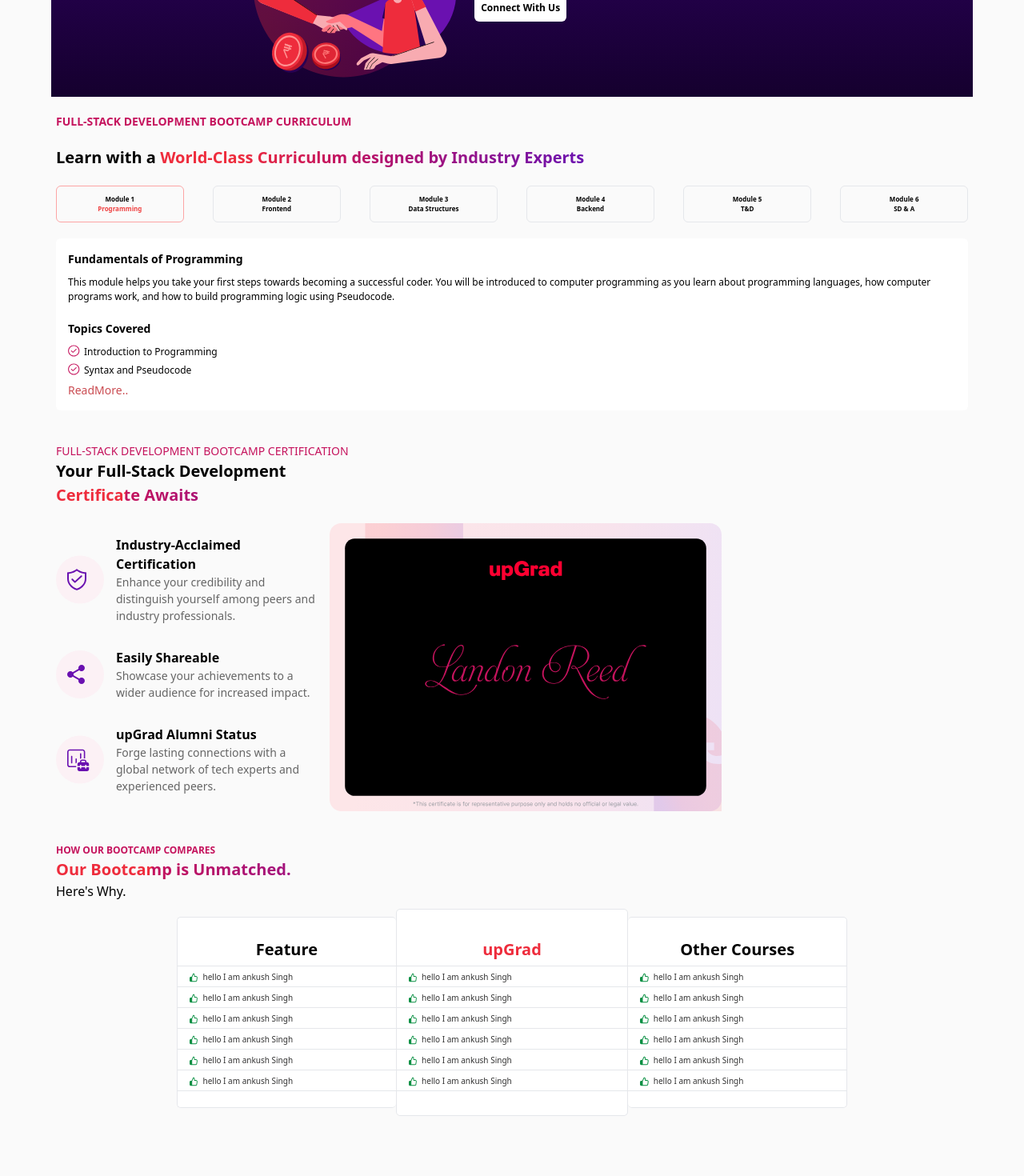
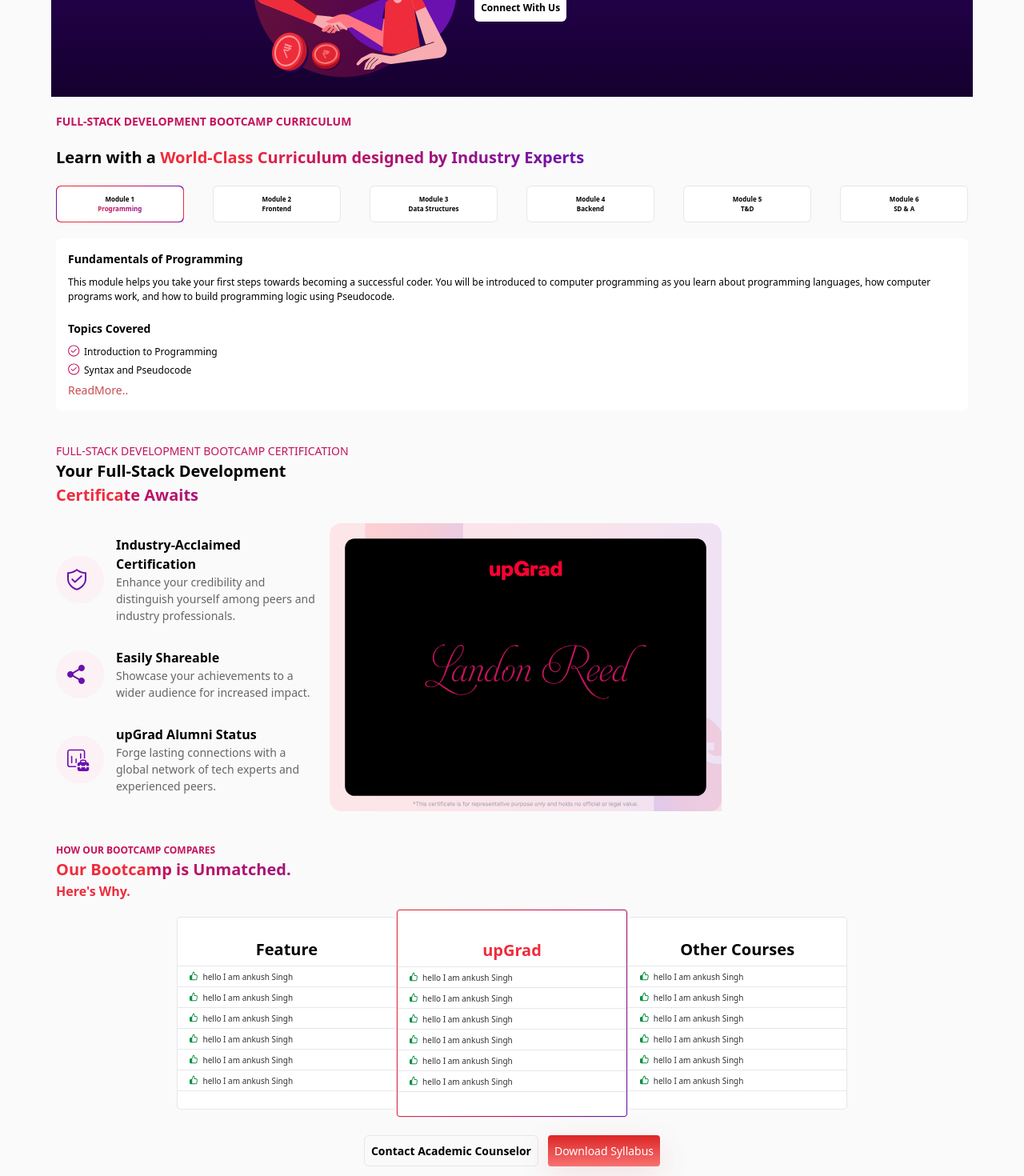
Before and after one commit to ankush788/temp, a React (Create React App) app: page / in a window 1280 px wide. Shown: the part 792-2262 px from the top of the page at 80% size. Before the commit the page ends 2197 px from the top, so only its background shows below. Built offline with nearby package versions, Linux system fonts and the light colour scheme.

Commit message:
download button

```diff
--- /dev/null
+++ b/src/GobalComponent/Button/DownloadButton.jsx
@@ -0,0 +1,25 @@
+import React from "react";
+
+const DownloadButton = () => {
+  const handleDownload = () => {
+    // Path to your PDF file in the public directory
+    const filePath = "/propel_ai-powered_fullstack_engineering.pdf";
+    const link = document.createElement("a");
+    link.href = filePath;
+    link.download = "propel_ai-powered_fullstack_engineering.pdf"; // The name with which the file will be downloaded
+    document.body.appendChild(link);
+    link.click();
+    document.body.removeChild(link);
+  };
+
+  return (
+    <button
+      className="bg-gradient-to-t from-red-400 to-red-600 rounded button-shadow text-[#fff] p-2 text-[10px] lg:text-[14px]"
+      onClick={handleDownload}
+    >
+      Download Syllabus
+    </button>
+  );
+};
+
+export default DownloadButton;
--- a/src/component/CourseCard/CourseCard.jsx
+++ b/src/component/CourseCard/CourseCard.jsx
@@ -1,6 +1,6 @@
 import React from "react";
 import Point from "./Point";
-import RedButton from "../../GobalComponent/Button/RedButton"
+import DownloadButton from "../../GobalComponent/Button/DownloadButton";
 import Button from "../../GobalComponent/Button/Button";
 import shareImg from "../../asset/share.png";
 import CodeEditor from "../../asset/codeEditor.png";
@@ -12,7 +12,6 @@
         Home {">"} AI powered Full Stack Development{" "}
       </p>
       <div className="bg-white inherit-all-bg rounded-[40px] pb-[40px] p-3 border-[1px] border-solid lg:w-[40%] lg:ml-[70px] lg:mx-0  mx-[20px]">
-
         <div className="  lg:ml-[30px] lg:mt-[40px]  flex   items-center ">
           <button className="Purple-gradient rounded-[20px] px-3 py-2 lg:text-[10px] text-[8px]  mt-0  text-white font-semibold md:mx-0 ">
             POPULAR
@@ -60,10 +59,7 @@
             text="Talk to career counsellor"
             attribute=" font-semibold border  border-[2px] rounded  ml-[30px] mr-2  p-1.5 "
           />
-          <RedButton
-            text="Download Syllabus"
-            attribute="border  border-[2px] p-1.5 font-semibold text-white mr-2"
-          />
+          <DownloadButton />
         </div>
       </div>
     </div>
--- a/src/component2/BootCampInfo/BootCampInfo.jsx
+++ b/src/component2/BootCampInfo/BootCampInfo.jsx
@@ -1,6 +1,9 @@
 import React from "react";
 import Point from "./Points";
 import Thumbs from "../../asset/thumbsUp.svg";
+import DownloadButton from "../../GobalComponent/Button/DownloadButton";
+import Button from "../../GobalComponent/Button/Button";
+
 export default function BootCampInfo() {
   let points = [];
   for (let i = 0; i < 6; i++) {
@@ -14,20 +17,24 @@
       <h2 className="smallRed-gradient-text  lg:text-[20px] text-[14px] font-semibold">
         Our Bootcamp is Unmatched.
       </h2>
-      <h2>Here's Why.</h2>
-      <div className="lg:flex justify-center lg:w-[75%] mx-auto block my-[20px]">
-        <div className=" py-[20px] bg-white  inherit-all-bg   border-t border-b border-l rounded-[5px] lg:w-[32%] lg:my-0 my-[10px]">
+      <h2 className="smallRed-gradient-text font-semibold">Here's Why.</h2>
+      <div className="lg:flex justify-center lg:w-[75%] mx-auto block my-[20px] ">
+        <div className=" py-[20px] bg-white  inherit-all-bg   border-t border-b border-l rounded-[5px] lg:w-[32%] lg:my-0 my-[10px] ">
           <h2 className="text-[#000] font-semibold text-center py-[5px] lg:text-[20px] text-[14px] border-b   ">
             Feature
           </h2>
           {points.map((ele, key) => ele)}
         </div>
-        <div className=" py-[30px] bg-white  inherit-all-bg   border rounded-[5px]  lg:w-[34%] lg:my-[-10px] my-[10px]">
-          <h2 className="text-[#EE2C3C] font-semibold text-center py-[5px] lg:text-[20px] text-[14px] border-b  ">
-            upGrad
-          </h2>
-          {points.map((ele, key) => ele)}
+
+        <div className=" border rounded-[5px]  lg:w-[34%] lg:my-[-10px] my-[10px] red-gradient">
+          <div className="m-[1px]  bg-white  inherit-all-bg py-[30px]  rounded-[3px]">
+            <h2 className="text-[#EE2C3C] font-semibold text-center py-[5px] lg:text-[20px] text-[14px] border-b  ">
+              upGrad
+            </h2>
+            {points.map((ele, key) => ele)}
+          </div>
         </div>
+
         <div className=" py-[20px] bg-white  inherit-all-bg  border-t border-b border-r rounded-[5px] lg:w-[32%] lg:my-0 my-[10px]">
           <h2 className="text-[#000] font-semibold text-center py-[5px] lg:text-[20px] text-[14px] border-b  ">
             Other Courses
@@ -35,6 +42,13 @@
           <div>{points.map((ele, key) => ele)}</div>
         </div>
       </div>
+      <div className="flex justify-center p-3">
+        <Button
+          text="Contact Academic Counselor"
+          attribute=" p-2 mr-3 rounded-md border  font-semibold border border-grey-500 text-[10px] lg:text-[14px] "
+        />
+        <DownloadButton />
+      </div>
     </div>
   );
 }
--- a/src/component2/BootCampInfo/Points.jsx
+++ b/src/component2/BootCampInfo/Points.jsx
@@ -2,7 +2,7 @@
 
 export default function Points( props) {
   return (
-    <div className="flex px-[10px] lg:text-[10px] text-[8px] border-b mt-[6px] pb-[4px] items-center text-[#333333]">
+    <div className="flex lg:justify-start  justify-center px-[10px] lg:text-[10px] text-[8px] border-b mt-[6px] pb-[4px] text-[#333333]">
       <img src={props.img} alt="" className="mx-[5px] h-[12px]" />
       <p>{props.text}</p>
     </div>
--- a/src/component2/CourseCategory/CourseCategory.jsx
+++ b/src/component2/CourseCategory/CourseCategory.jsx
@@ -2,82 +2,93 @@
 import CourseInfo from "./CourseInfo";
 export default function CourseCategory() {
   const [count, setCount] = useState(1);
-  const changeCount = (props)=>{
-
+  const changeCount = (props) => {
     setCount(props);
-  }
+  };
 
   return (
     <div>
       <div className="flex items-center justify-between lg:mx-[70px]  my-[20px]  text-center font-semibold lg:text-[14px] text-[10px] mx-[5px]">
         <div
-          className={`border border-solid rounded-md p-[10px] lg:w-[14%] text-[8px] cursor-pointer  ${
-            count === 1 ? "border-red-300" : "border-grey-500"
+          className={`border border-solid rounded-md  lg:w-[14%] text-[8px] cursor-pointer  ${
+            count === 1 ? "red-gradient border-transparent" : "border-grey-500"
           }`}
           onClick={() => changeCount(1)}
         >
+          <div className=" bg-white inherit-all-bg p-[10px] rounded-md">
             <p>Module 1</p>
-          <p className={`${count === 1 ? "text-red-500" : "text-black"}`}>
+            <p className={`${count === 1 ? "red-gradient-text" : "text-black"}`}>
               Programming
             </p>
           </div>
+        </div>
         <div
-          className={`border border-solid rounded-md p-[10px] lg:w-[14%] text-[8px] ml-[5px]  cursor-pointer  ${
-            count === 2 ? "border-red-300" : "border-grey-500"
+          className={`border border-solid rounded-md  lg:w-[14%] text-[8px] ml-[5px]  cursor-pointer  ${
+            count === 2 ? "red-gradient border-transparent" : "border-grey-500"
           }`}
           onClick={() => changeCount(2)}
         >
+          <div className=" bg-white inherit-all-bg p-[10px] rounded-md">
             <p>Module 2</p>
-          <p className={`${count === 2 ? "text-red-500" : "text-black"}`}>
+            <p className={`${count === 2 ? "red-gradient-text" : "text-black"}`}>
               Frontend
             </p>
           </div>
+        </div>
         <div
-          className={`border border-solid rounded-md p-[10px] lg:w-[14%] text-[8px] ml-[5px]  cursor-pointer  ${
-            count === 3 ? "border-red-300" : "border-grey-500"
+          className={`border border-solid rounded-md  lg:w-[14%] text-[8px] ml-[5px]  cursor-pointer  ${
+            count === 3 ? "red-gradient border-transparent" : "border-grey-500"
           }`}
           onClick={() => changeCount(3)}
         >
+          <div className=" bg-white inherit-all-bg p-[10px] rounded-md">
             <p>Module 3</p>
-          <p className={`${count === 3 ? "text-red-500" : "text-black"}`}>
+            <p className={`${count === 3 ? "red-gradient-text" : "text-black"}`}>
               Data Structures
             </p>
           </div>
+        </div>
         <div
-          className={`border border-solid rounded-md p-[10px] lg: w-[14%] text-[8px]  ml-[5px]  cursor-pointer  ${
-            count === 4 ? "border-red-300" : "border-grey-500"
+          className={`border border-solid rounded-md  lg: w-[14%] text-[8px]  ml-[5px]  cursor-pointer  ${
+            count === 4 ? "red-gradient border-transparent" : "border-grey-500"
           }`}
           onClick={() => changeCount(4)}
         >
+          <div className=" bg-white inherit-all-bg p-[10px] rounded-md">
             <p>Module 4</p>
-          <p className={`${count === 4 ? "text-red-500" : "text-black"}`}>
+            <p className={`${count === 4 ? "red-gradient-text" : "text-black"}`}>
               Backend
             </p>
           </div>
+        </div>
         <div
-          className={`border border-solid rounded-md p-[10px] lg:w-[14%] text-[8px]  ml-[5px]  cursor-pointer  ${
-            count === 5 ? "border-red-300" : "border-grey-500"
+          className={`border border-solid rounded-md lg:w-[14%] text-[8px]  ml-[5px]  cursor-pointer  ${
+            count === 5 ? "red-gradient border-transparent" : "border-grey-500"
           }`}
           onClick={() => changeCount(5)}
         >
+          <div className=" bg-white inherit-all-bg p-[10px] rounded-md">
             <p>Module 5</p>
-          <p className={`${count === 5 ? "text-red-500" : "text-black"}`}>
+            <p className={`${count === 5 ? "red-gradient-text" : "text-black"}`}>
               T&D
             </p>
           </div>
+        </div>
         <div
-          className={`border border-solid rounded-md p-[10px] lg:w-[14%] text-[8px]  ml-[5px]  cursor-pointer  ${
-            count === 6 ? "border-red-300" : "border-grey-500"
+          className={`border border-solid rounded-md  lg:w-[14%] text-[8px]  ml-[5px]  cursor-pointer  ${
+            count === 6 ? "red-gradient border-transparent" : "border-grey-500"
           }`}
           onClick={() => changeCount(6)}
         >
+          <div className=" bg-white inherit-all-bg p-[10px] rounded-md">
             <p>Module 6</p>
-          <p className={`${count === 6 ? "text-red-500" : "text-black"}`}>
+            <p className={`${count === 6 ? "red-gradient-text" : "text-black"}`}>
               SD & A
             </p>
           </div>
         </div>
-      <CourseInfo  currCount={count} />
+      </div>
+      <CourseInfo currCount={count} />
     </div>
   );
 }
--- a/src/custom.css
+++ b/src/custom.css
@@ -30,3 +30,10 @@
 .Purple-gradient {
   background: linear-gradient(252.83deg, #c47bfd 0%, #6100dc 100%);
 }
+
+.red-gradient{
+  background: linear-gradient(113.56deg, #EE2C3C 14.58%, #C5135D 65.1%, #6A11B0 100%);
+
+
+
+}
--- a/tailwind.config.js
+++ b/tailwind.config.js
@@ -1,4 +1,5 @@
 /** @type {import('tailwindcss').Config} */
+const colors = require('tailwindcss/colors')
 module.exports = {
   content: [
     "./src/**/*.{js,jsx,ts,tsx}",
```
Also changed, not shown: 1 other file (tests, documents, lock files or other folders). Lines whose indentation alone changed are shown as unchanged.
